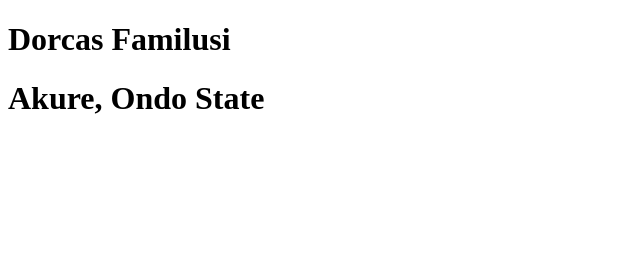
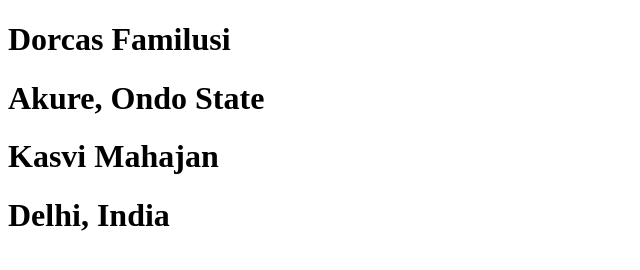
Before and after one commit to DorcasFamilusi/SheHacks6HO, a plain HTML site: page index.html in a window 1280 px wide. Shown: the whole page, without its empty margins (0-640 px from the left). Drawn offline with Linux system fonts and the light colour scheme.

Commit message:
Added name and city

```diff
--- a/index.html
+++ b/index.html
@@ -8,6 +8,8 @@
   <body>
     <h1>Dorcas Familusi</h1>
     <h1>Akure, Ondo State</h1>
+    <h1>Kasvi Mahajan</h1>
+    <h1>Delhi, India</h1>
     <script src="" async defer></script>
   </body>
 </html>
```
